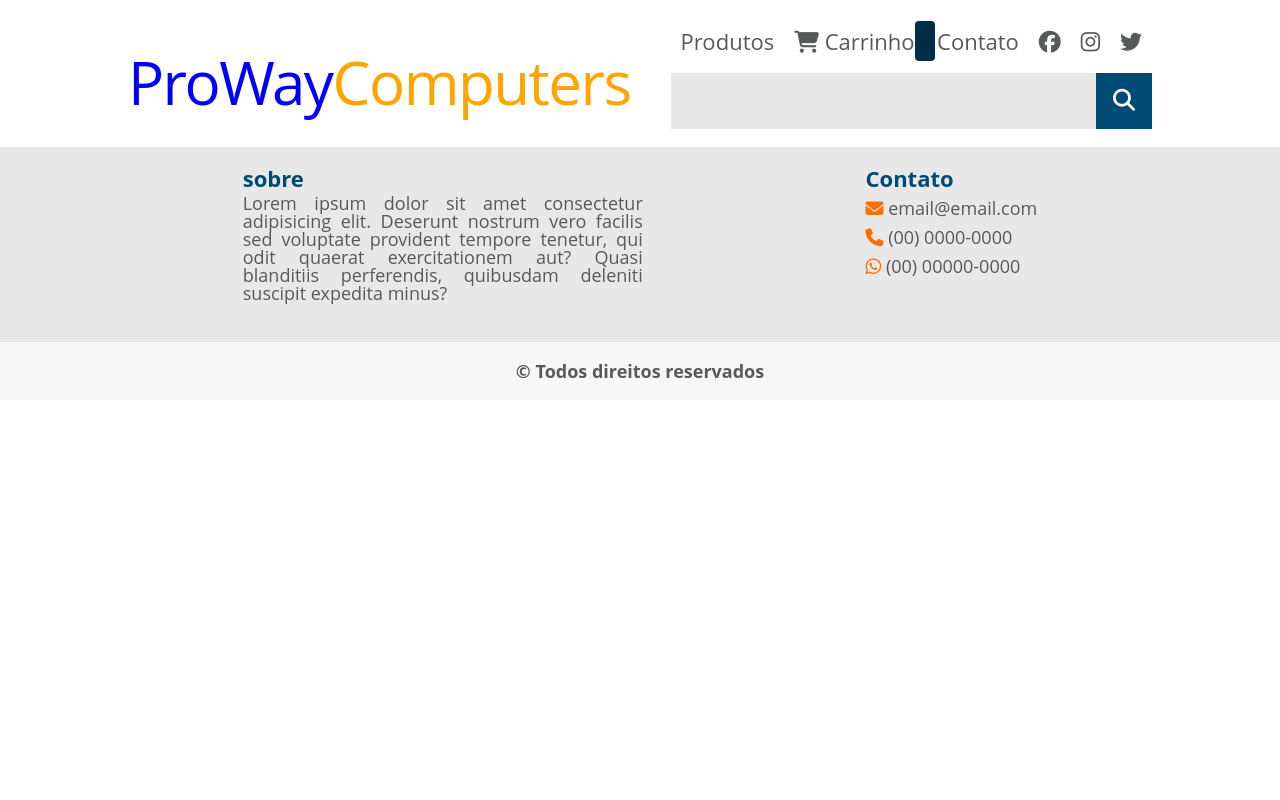
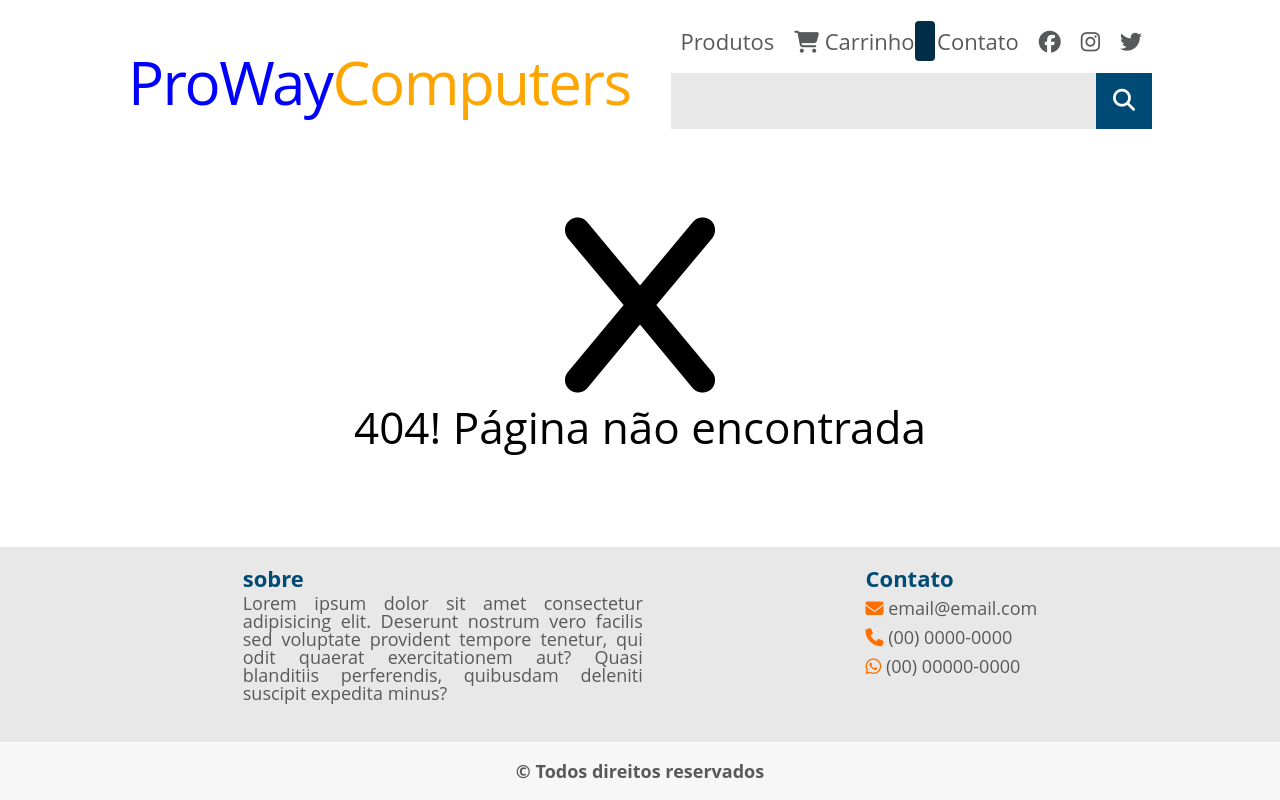
Before and after one commit to PauloGabrieel/proway-computers, an Angular app: page /1 in a window 1280 px wide. Before the commit this address led to /. Built offline with nearby package versions, Linux system fonts and the light colour scheme.

Commit message:
create not found component

```diff
--- a/src/app/app-routing.module.ts
+++ b/src/app/app-routing.module.ts
@@ -1,9 +1,11 @@
 import { NgModule } from '@angular/core';
 import { RouterModule, Routes } from '@angular/router';
+import { NotFoundComponent } from './not-found/not-found.component';
 
 const routes: Routes = [
   { path: 'products', loadChildren: () => import('./products/products.module').then(m => m.ProductsModule) },
-  {path: '', redirectTo: 'products', pathMatch: "full"}
+  {path: '', redirectTo: 'products', pathMatch: "full"},
+  {path: "**", component: NotFoundComponent}
 ];
 
 @NgModule({
--- a/src/app/app.module.ts
+++ b/src/app/app.module.ts
@@ -5,12 +5,14 @@ import { AppRoutingModule } from './app-routing.module';
 import { AppComponent } from './app.component';
 import { HeaderComponent } from './header/header.component';
 import { FooterComponent } from './footer/footer.component';
+import { NotFoundComponent } from './not-found/not-found.component';
 
 @NgModule({
   declarations: [
     AppComponent,
     HeaderComponent,
-    FooterComponent
+    FooterComponent,
+    NotFoundComponent
   ],
   imports: [
     BrowserModule,
--- /dev/null
+++ b/src/app/not-found/not-found.component.css
@@ -0,0 +1,15 @@
+.container {
+    display: flex;
+    flex-flow: column nowrap;
+    justify-content: center;
+    align-items: center;
+    height: 400px;
+}
+
+.container i {
+    font-size: 200px;
+}
+
+.container h2 {
+    font-size: 44px;
+}
--- /dev/null
+++ b/src/app/not-found/not-found.component.html
@@ -0,0 +1,4 @@
+<section class="container">
+    <i class="fa-solid fa-x"></i>
+    <h2>404! Página não encontrada</h2>
+</section>
```
Also changed, not shown: src/app/not-found/not-found.component.ts (added, +10 -0 lines), 1 other file (tests, documents, lock files or other folders).
